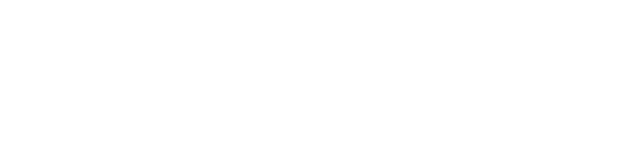
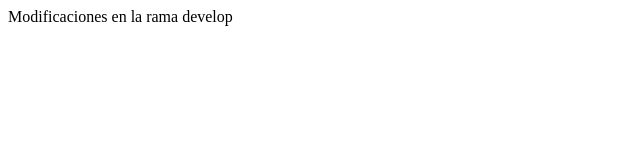
Before and after one commit to LucianoNahuelN/coderhouse, a plain HTML site: page index.html in a window 1280 px wide. Shown: the whole page, without its empty margins (0-640 px from the left). Drawn offline with Linux system fonts and the light colour scheme.

Commit message:
Agrego texto a index para mostrar listado de commits

```diff
--- a/index.html
+++ b/index.html
@@ -6,6 +6,6 @@
     <title>Clase-14</title>
 </head>
 <body>
-
+    <p>Modificaciones en la rama develop</p>
 </body>
 </html>
```
